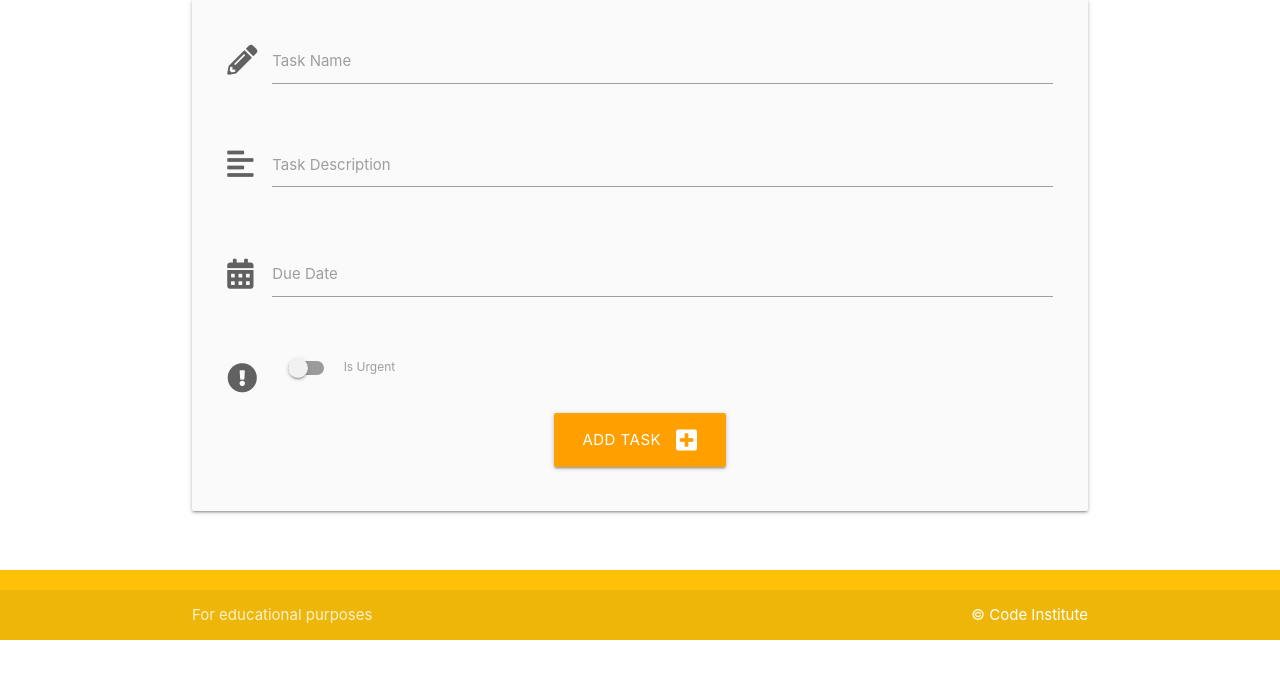
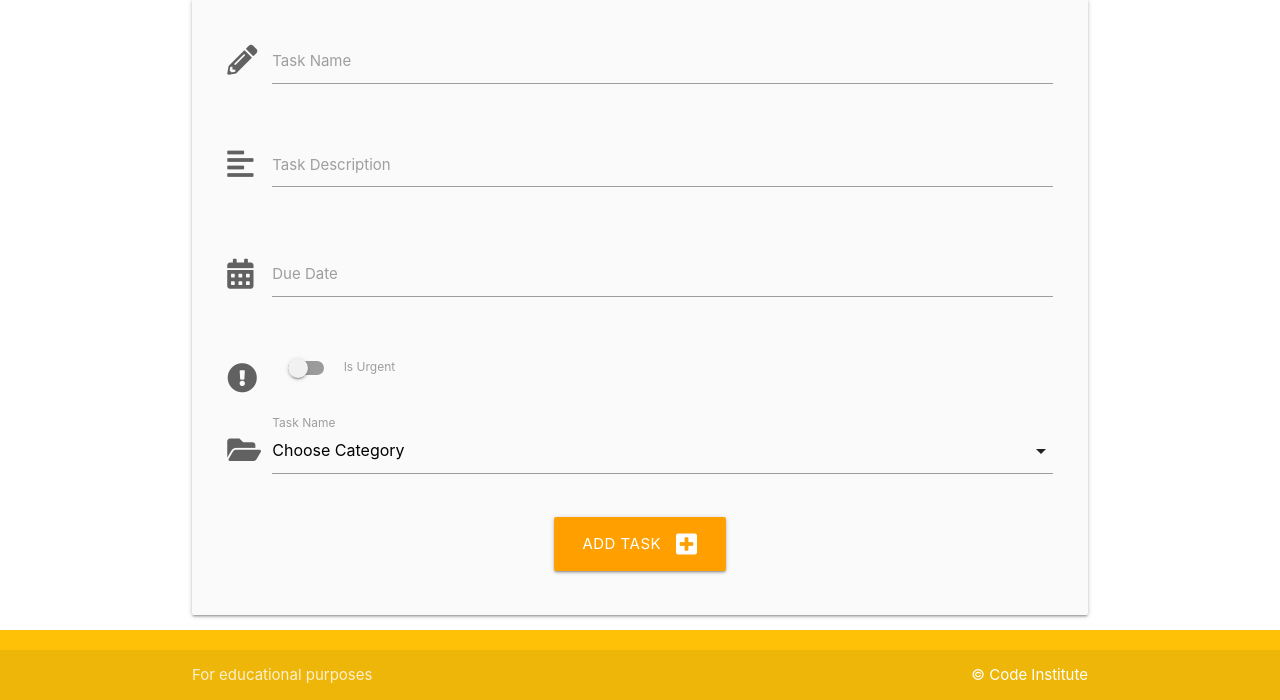
Before and after one commit to hartnetl/taskmanager-walkthrough, a Flask app: page /add_task in a window 1280 px wide. Shown: the part 160-860 px from the top of the page. Before the commit the page ends 800 px from the top, so only its background shows below. Run offline with Flask 2, Linux system fonts and the light colour scheme; data that the repository does not hold is empty.

Commit message:
Add category dropdown form. Form is now successfully submitting data

```diff
--- a/taskmanager/static/js/script.js
+++ b/taskmanager/static/js/script.js
@@ -14,4 +14,8 @@ document.addEventListener('DOMContentLoaded', function() {
       autoClose: true,
       i18n: {done: "Select"}
     });
+
+    // category dropdown
+    let dDown = document.querySelectorAll('select');
+    M.FormSelect.init(dDown);
   });
--- a/taskmanager/templates/add_task.html
+++ b/taskmanager/templates/add_task.html
@@ -52,6 +52,22 @@
             </div>
         </div>
 
+        <!-- category_id -->
+
+        <div class="row">
+            <div class="input-field col s12">
+                <!--Add icon before the box (use prefix class)-->
+                <i class="fas fa-folder-open prefix grey-text text-darken-2"></i>
+                <select name="category_id" id="category_id" class="validate" required>
+                    <option value="" disabled selected>Choose Category</option>
+                    {% for category in categories %}
+                        <option value="{{ category.id }}">{{ category.category_name }}</option>
+                    {% endfor %}
+                </select>
+                <label for="task_name">Task Name</label>
+            </div>
+        </div>
+
         <!-- Submit button-->
         <div class="row">
             <div class="col s12 center-align">
--- a/taskmanager/templates/base.html
+++ b/taskmanager/templates/base.html
@@ -23,7 +23,7 @@
         <!-- Top navbar-->
         <nav class="amber">
             <div class="nav-wrapper">
-                <a href="" class="brand-logo">Laura's Task Manager</a>
+                <a href="{{ url_for('home') }}" class="brand-logo">Laura's Task Manager</a>
                 <a href="" data-target="mobile-demo" class="sidenav-trigger"><i
                         class="fas fa-bars"></i></a>
                 <ul class="right hide-on-med-and-down">
@@ -37,7 +37,7 @@
         <!--Mobie navbar-->
         <ul class="sidenav" id="mobile-demo">
             <li><a href="{{ url_for('home') }}">Home</a></li>
-            <li><a href="{{ url_for('new_task') }}">New Task</a></li>
+            <li><a href="{{ url_for('add_task') }}">New Task</a></li>
             <li><a href="{{ url_for('categories') }}">Categories</a></li>
         </ul>
 
```
